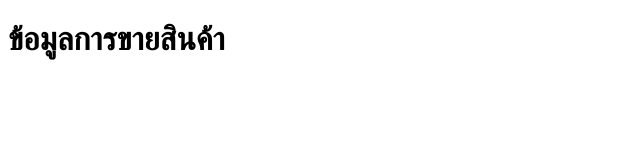
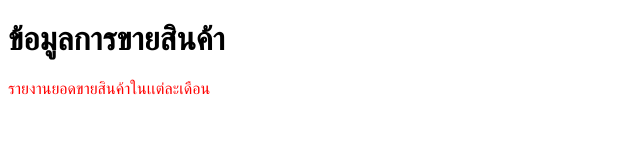
Before and after one commit to NobiDev01/Nobi-Project, a plain HTML site: page index.html in a window 1280 px wide. Shown: the whole page, without its empty margins (0-640 px from the left). Drawn offline with Linux system fonts and the light colour scheme.

Commit message:
add report-sale

```diff
--- a/index.html
+++ b/index.html
@@ -5,8 +5,14 @@
   <meta http-equiv="X-UA-Compatible" content="IE=edge">
   <meta name="viewport" content="width=device-width, initial-scale=1.0">
   <title>Document</title>
+  <style>
+    p{
+      color: red;
+    }
+  </style>
 </head>
 <body>
   <h1>ข้อมูลการขายสินค้า</h1>
+  <p>รายงานยอดขายสินค้าในเเต่ละเดือน</p>
 </body>
 </html>
```
